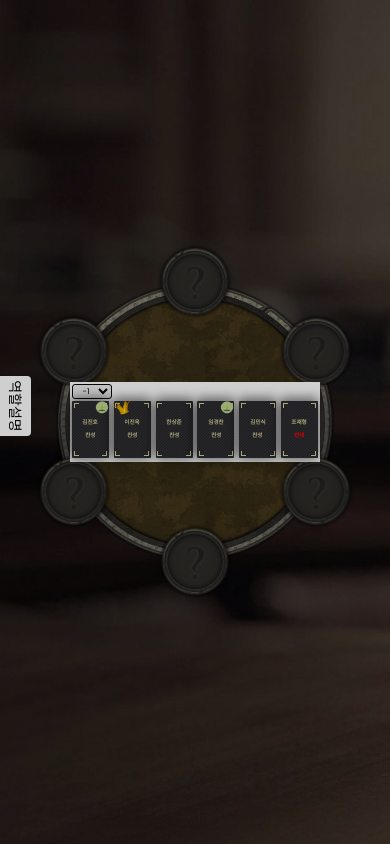
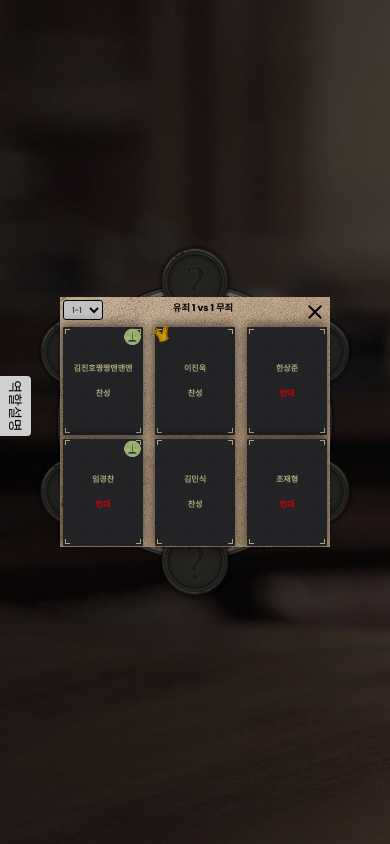
Before and after one commit to jhjo01/ssavalon_FE, a React (Create React App) app: page /game/1 in a window 390 px wide. Built offline with nearby package versions, Linux system fonts and the light colour scheme.

Commit message:
Modify : Modla, logCard

```diff
--- a/src/components/ui/card-back/LogCardBack.jsx
+++ b/src/components/ui/card-back/LogCardBack.jsx
@@ -13,6 +13,7 @@ const CardBack = (props) => {
         <div className={styles.card_back}>
           <div className={styles.layer}>
             <h3>{props.playerName}</h3>
+            <br />
             <h3 className={`${reject}`}>{props.vote === true ? "찬성" : "반대"}</h3>
             <div className={styles.corner}></div>
             <div className={styles.corner}></div>
--- a/src/components/ui/card-back/LogCardBack.module.css
+++ b/src/components/ui/card-back/LogCardBack.module.css
@@ -117,7 +117,6 @@
     font-size: 0.5rem;
     margin: 0 auto;
     font-weight: 600;
-    transform: scale(0.7);
   }
 
   .card_back_wrapper .card .card_back {
--- a/src/components/ui/logCard/LogCard.jsx
+++ b/src/components/ui/logCard/LogCard.jsx
@@ -1,5 +1,6 @@
 import React, { useState } from "react";
 
+import CloseIcon from "@mui/icons-material/Close";
 import RoundCard from "./RoundCard";
 
 import gameLog from "../../../dummy/gameLog";
@@ -9,7 +10,7 @@ import styles from "./LogCard.module.css";
 const LogCard = (props) => {
   // console.log(props);
   // console.log(Object.keys(gameLog).length);
-  // console.log(gameLog[1]);
+  // console.log(Object.keys(gameLog.round).length);
 
   const round = props.round;
 
@@ -21,7 +22,7 @@ const LogCard = (props) => {
 
   const subRoundList = [];
 
-  for (let i = 1; i <= Object.keys(gameLog).length; i++) {
+  for (let i = 1; i <= Object.keys(gameLog.round).length; i++) {
     subRoundList.push(i);
   }
 
@@ -35,8 +36,14 @@ const LogCard = (props) => {
             </option>
           ))}
         </select>
+        <h3>
+          유죄 {gameLog.result.succes} vs {gameLog.result.fail} 무죄
+        </h3>
+        <div className={styles.close_button}>
+          <CloseIcon />
+        </div>
       </div>
-      <RoundCard roundLog={gameLog[selected]} />
+      <RoundCard roundLog={gameLog.round[selected]} />
     </div>
   );
 };
--- a/src/components/ui/logCard/LogCard.module.css
+++ b/src/components/ui/logCard/LogCard.module.css
@@ -1,63 +1,83 @@
 .card {
   width: 450px;
-  height: 150px;
+  height: 400px;
   position: absolute;
   top: 50%;
   left: 50%;
   padding: 5px 5px 5px 5px;
   transform: translate(-50%, -50%);
   background-color: white;
+
+  background-image: url("../../../assets/images/image-log-card-background.jpg");
 }
 
 .round_select {
   display: flex;
+  justify-content: space-between;
   padding: 1px 1px 0px 1px;
   margin: 0px 0px 5px 0px;
+}
+.round_select .close_button {
+  height: 25px;
+  cursor: pointer;
+  margin: 0px 0px 0px 0px;
 }
 
 .select_box {
   width: 50px;
-  height: 20px;
+  height: 25px;
   font-size: 0.7rem;
   border: 1px solid black;
   border-radius: 3px;
   text-align: center;
+  margin: 0px 0px 5px 0px;
 }
 
 .result {
   display: flex;
   justify-content: space-between;
+  flex-wrap: wrap;
   width: 100%;
-  height: 80%;
+  height: 370px;
 
   padding: 5px 5px 5px 5px;
 }
 
 .player_card {
-  width: 15%;
-  margin: 0px 0px 0px 0px;
+  width: 130px;
+  margin: 0px 0px 10px 0px;
+  position: relative;
+}
+
+img {
+  width: 100%;
+  height: 100%;
 }
 
 .crown {
   position: absolute;
-  top: -5px;
-  margin: 0px 0px 0px -45px;
+  width: 48px;
+  height: 48px;
+  top: 0;
+  left: 0;
+  margin: -5px 0px 0px -5px;
   z-index: 999;
-  transform: scale(0.3);
 }
 
 .jury {
   position: absolute;
-  top: -28px;
-  margin: 0px 0px 0px -24px;
+  width: 48px;
+  height: 48px;
+  top: 0;
+  right: 0;
+  margin: 0px 0px 0px 0px;
   z-index: 999;
-  transform: scale(0.2);
 }
 
 @media (max-width: 684px) {
   .card {
     width: 320px;
-    height: 110px;
+    height: 290px;
     font-size: 0.5rem;
     padding: 3px 3px 3px 3px;
   }
@@ -66,62 +86,66 @@
   }
   .select_box {
     width: 45px;
-    height: 15px;
-    margin: 0px 0px 0px 0px;
+    height: 20px;
+    margin: 0px 0px 5px 0px;
     font-size: 0.6rem;
     border: 1px solid black;
     border-radius: 3px;
   }
   .result {
-    height: 80%;
+    height: 266px;
     padding: 3px 3px 3px 3px;
   }
+  .player_card {
+    width: 90px;
+    margin: 0px 0px 7px 0px;
+    position: relative;
+  }
   .crown {
-    position: absolute;
-    top: -18px;
-    margin: 0px 0px 0px -47px;
-    transform: scale(0.21);
+    width: 30px;
+    height: 30px;
   }
 
   .jury {
-    position: absolute;
-    top: -41px;
-    margin: 0px 0px 0px -39px;
-    transform: scale(0.15);
+    width: 30px;
+    height: 30px;
   }
 }
 
 @media (max-width: 480px) {
   .card {
-    width: 250px;
-    height: 80px;
+    width: 270px;
+    height: 250px;
     font-size: 0.5rem;
-    padding: 1px 1px 1px 1px;
+    padding: 2px 2px 2px 2px;
   }
   .round_select {
     margin: 0px 0px 1px 0px;
   }
   .select_box {
     width: 40px;
-    height: 15px;
+    height: 20px;
+    margin: 0px 0px 5px 0px;
     font-size: 0.5rem;
     border: 1px solid black;
     border-radius: 3px;
   }
   .result {
-    height: 75%;
+    height: 225px;
     padding: 1px 1px 1px 1px;
   }
+  .player_card {
+    width: 80px;
+    margin: 0px 0px 4px 0px;
+    position: relative;
+  }
   .crown {
-    top: -26px;
-    margin: 0px 0px 0px -50px;
-    transform: scale(0.16);
+    width: 21px;
+    height: 21px;
   }
 
   .jury {
-    position: absolute;
-    top: -51px;
-    margin: 0px 0px 0px -45px;
-    transform: scale(0.1);
+    width: 21px;
+    height: 21px;
   }
 }
--- a/src/components/ui/modal/ErrorModal.jsx
+++ b/src/components/ui/modal/ErrorModal.jsx
@@ -13,17 +13,13 @@ const ModalOverlay = (props) => {
   return (
     <div className={styles.modal}>
       <div className={styles.card}>
-                <header className={styles.header}>
         <h2>{title}</h2>
-                </header>
-                <div className={styles.content}>
+        <div className={styles.form}>
           <p>{message}</p>
         </div>
-                <footer className={styles.actions}>
-                    <ButtonPrimary onClick={props.onConfirm}>
-                        확인
-                    </ButtonPrimary>
-                </footer>
+        <div className={styles.button_area}>
+          <ButtonPrimary onClick={props.onConfirm}>확인</ButtonPrimary>
+        </div>
       </div>
     </div>
   );
--- a/src/components/ui/modal/Modal.module.css
+++ b/src/components/ui/modal/Modal.module.css
@@ -1,5 +1,8 @@
 .card {
   border-radius: 20px;
+  padding: 1rem;
+  color: white;
+  font-size: 1rem;
 }
 
 .modal {
@@ -12,29 +15,13 @@
   overflow: hidden;
   margin: auto;
   border-radius: 10px;
+  background-color: #292929;
 }
 
-.header {
-  background: #292929;
-  padding: 1rem;
-}
-
-.header h2 {
-  margin: 0;
-  color: white;
-}
-
-.content {
-  padding: 1rem;
-  background: #292929;
-  color: white;
-}
-
-.actions {
-  padding: 1rem;
+.button_area {
   display: flex;
   justify-content: flex-end;
-  background: #292929;
+  margin: 10px 0px 0px 0px;
 }
 
 .input {
@@ -43,19 +30,18 @@
   background-color: white;
   margin: 5px 0;
   border-radius: 5px;
-  font-size: 1.1rem;
+
   padding: 0.5rem;
 }
 
 .form {
-  background-color: #292929;
   color: white;
-  padding: 0px 10px 0px 20px;
+  margin: 10px 0px 0px 0px;
 }
 
-.inputErrMsg {
+.input_errMsg {
   color: red;
-  font-size: 0.5rem;
+  font-size: 1rem;
 }
 
 @media (min-width: 800px) {
@@ -68,4 +54,16 @@
   .modal {
     width: 70%;
   }
+  .inputErrMsg {
+    font-size: 0.7rem;
+  }
 }
+
+@media (max-width: 350px) {
+  .card {
+    font-size: 0.7rem;
+  }
+  .inputErrMsg {
+    font-size: 0.5rem;
+  }
+}
--- a/src/components/ui/modal/RoomJoinModal.jsx
+++ b/src/components/ui/modal/RoomJoinModal.jsx
@@ -33,34 +33,23 @@ const ModalOverlay = (props) => {
   return (
     <div className={styles.modal}>
       <div className={styles.card}>
-                <header className={styles.header}>
         <h2>{title}</h2>
-                </header>
-                <div className={styles.card}>
-                    <form className={styles.form} onSubmit={joinRoomHandler}>
+        <div className={styles.form}>
           <label htmlFor="pwd">비밀번호</label>
-                        <input
-                            className={styles.input}
-                            id="pwd"
-                            type="password"
-                            ref={pwdInputRef}
-                        />
+          <input className={styles.input} id="pwd" type="password" ref={pwdInputRef} />
           {err === "pwd" && (
-                            <p className={styles.inputErrMsg}>
-                                방 비밀번호는 x글자 이상 x글자 이하로
-                                설정해주세요.
+            <p className={styles.input_errMsg}>
+              방 비밀번호는 x글자 이상 x글자 이하로 설정해주세요.
             </p>
           )}
-                        <footer className={styles.actions}>
-                            <ButtonPrimary type="submit">입장</ButtonPrimary>
-                            <ButtonDanger
-                                type="reset"
-                                onClick={props.onConfirm}
-                            >
+          <div className={styles.button_area}>
+            <ButtonPrimary type="submit" onClick={joinRoomHandler}>
+              입장
+            </ButtonPrimary>
+            <ButtonDanger type="reset" onClick={props.onConfirm}>
               취소
             </ButtonDanger>
-                        </footer>
-                    </form>
+          </div>
         </div>
       </div>
     </div>
@@ -75,10 +64,7 @@ const JoinModal = (props) => {
         document.getElementById("backdrop-root")
       )}
       {ReactDOM.createPortal(
-                <ModalOverlay
-                    roomInfo={props.roomInfo}
-                    onConfirm={props.onConfirm}
-                />,
+        <ModalOverlay roomInfo={props.roomInfo} onConfirm={props.onConfirm} />,
         document.getElementById("overlay-root")
       )}
     </React.Fragment>
--- a/src/dummy/gameLog.js
+++ b/src/dummy/gameLog.js
@@ -1,7 +1,8 @@
 const gameLog = {
+  round: {
     1: [
       {
-      playerName: "김진호",
+        playerName: "김진호짱짱맨맨맨",
         vote: true,
         jury: true,
       },
@@ -12,11 +13,11 @@ const gameLog = {
       },
       {
         playerName: "한상준",
-      vote: true,
+        vote: false,
       },
       {
         playerName: "임경찬",
-        vote: true,
+        vote: false,
         jury: true,
       },
       {
@@ -32,7 +33,6 @@ const gameLog = {
       {
         playerName: "user1",
         vote: false,
-          jury: true,
       },
       {
         playerName: "user2",
@@ -51,7 +51,6 @@ const gameLog = {
       {
         playerName: "user5",
         vote: true,
-        jury: true,
       },
       {
         playerName: "user6",
@@ -59,6 +58,11 @@ const gameLog = {
         jury: true,
       },
     ],
+  },
+  result: {
+    succes: 1,
+    fail: 1,
+  },
 };
 
 export default gameLog;
--- a/src/pages/Game.jsx
+++ b/src/pages/Game.jsx
@@ -13,7 +13,7 @@ const Game = () => {
     >
       <GameBoard />
       <Role />
-      <LogCard />
+      <LogCard round={1} />
     </div>
   );
 };
```
Also changed, not shown: src/components/ui/modal/RoomCreateModal.jsx (+13 -33 lines), src/assets/images/image-log-card-background.jpg (added). Lines whose indentation alone changed are shown as unchanged.
